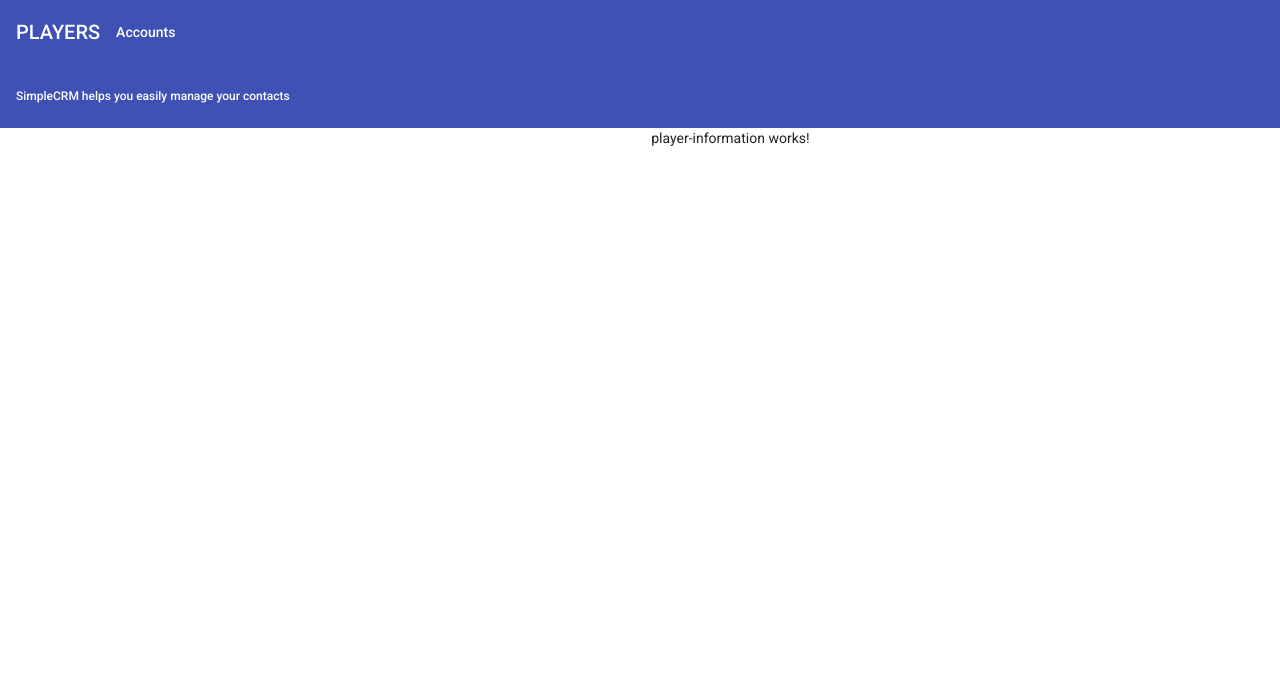
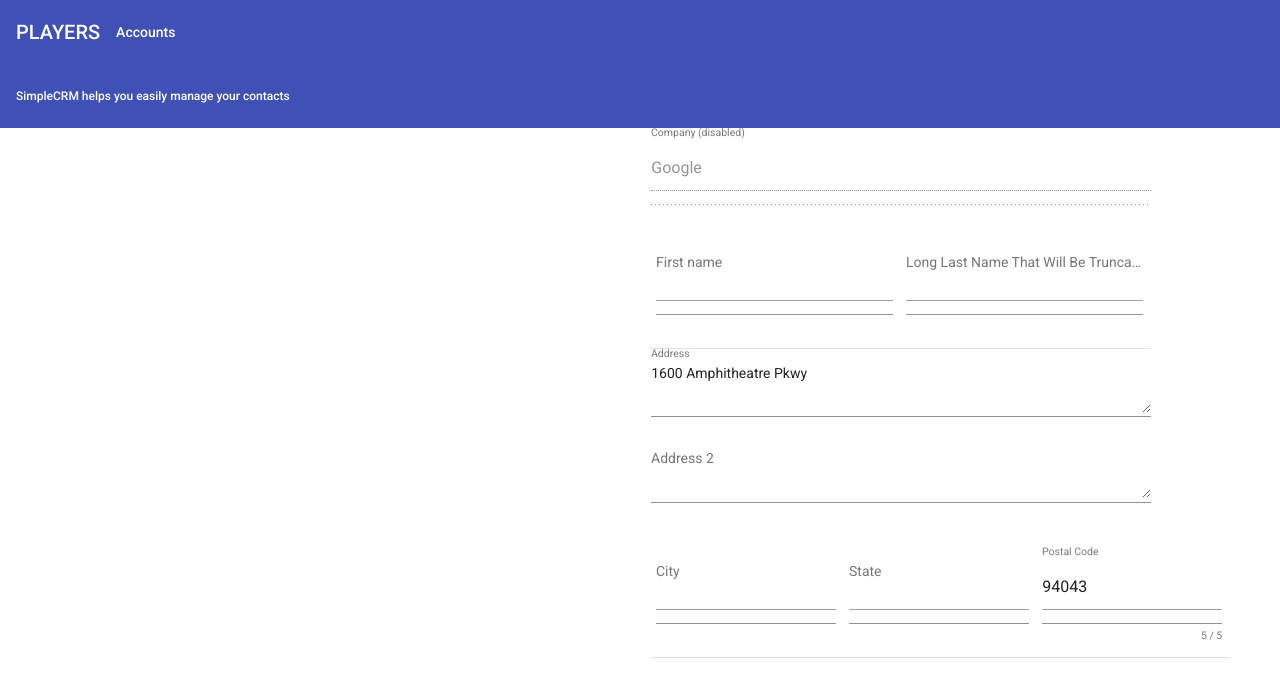
Before and after one commit to esfraner/Proyecto-Integrado, an Angular app in the folder Cliente/: page / in a window 1280 px wide. Shown: the top 678 px of the page. Built offline with nearby package versions, Linux system fonts and the light colour scheme; no server answers.

Commit message:
feat(player-info): added form module

```diff
--- a/Cliente/src/app/app.module.ts
+++ b/Cliente/src/app/app.module.ts
@@ -10,6 +10,9 @@ import { BrowserAnimationsModule } from "@angular/platform-browser/animations";
 import { MatToolbarModule } from "@angular/material/toolbar";
 import { MatButtonModule } from "@angular/material/button";
 import { MatCardModule } from "@angular/material/card";
+import { MatInputModule } from "@angular/material/input";
+/* import {} from "@angular/material/form-field" */
+
 import { MenuNavbarComponent } from "./menu-navbar/menu-navbar.component";
 import { PlayerInformationComponent } from "./player-information/player-information.component";
 import { PlayerService } from "./player-list/player.service";
@@ -29,6 +32,7 @@ import { PlayerService } from "./player-list/player.service";
     MatCardModule,
     MatToolbarModule,
     MatButtonModule,
+    MatInputModule,
   ],
   providers: [PlayerService],
   bootstrap: [AppComponent],
--- a/Cliente/src/app/player-information/player-information.component.css
+++ b/Cliente/src/app/player-information/player-information.component.css
@@ -0,0 +1,13 @@
+.example-form {
+  min-width: 150px;
+  max-width: 500px;
+  width: 100%;
+}
+
+.example-full-width {
+  width: 100%;
+}
+
+td {
+  padding-right: 8px;
+}
--- a/Cliente/src/app/player-information/player-information.component.html
+++ b/Cliente/src/app/player-information/player-information.component.html
@@ -1 +1,66 @@
-<p>player-information works!</p>
+<form class="example-form">
+  <mat-form-field class="example-full-width">
+    <mat-label>Company (disabled)</mat-label>
+    <input matInput disabled value="Google" />
+  </mat-form-field>
+
+  <table class="example-full-width" cellspacing="0">
+    <tr>
+      <td>
+        <mat-form-field class="example-full-width">
+          <mat-label>First name</mat-label>
+          <input matInput />
+        </mat-form-field>
+      </td>
+      <td>
+        <mat-form-field class="example-full-width">
+          <mat-label>Long Last Name That Will Be Truncated</mat-label>
+          <input matInput />
+        </mat-form-field>
+      </td>
+    </tr>
+  </table>
+
+  <p>
+    <mat-form-field class="example-full-width">
+      <mat-label>Address</mat-label>
+      <textarea matInput placeholder="Ex. 100 Main St">
+1600 Amphitheatre Pkwy</textarea
+      >
+    </mat-form-field>
+    <mat-form-field class="example-full-width">
+      <mat-label>Address 2</mat-label>
+      <textarea matInput></textarea>
+    </mat-form-field>
+  </p>
+
+  <table class="example-full-width" cellspacing="0">
+    <tr>
+      <td>
+        <mat-form-field class="example-full-width">
+          <mat-label>City</mat-label>
+          <input matInput placeholder="Ex. San Francisco" />
+        </mat-form-field>
+      </td>
+      <td>
+        <mat-form-field class="example-full-width">
+          <mat-label>State</mat-label>
+          <input matInput placeholder="Ex. California" />
+        </mat-form-field>
+      </td>
+      <td>
+        <mat-form-field class="example-full-width">
+          <mat-label>Postal Code</mat-label>
+          <input
+            matInput
+            #postalCode
+            maxlength="5"
+            placeholder="Ex. 94105"
+            value="94043"
+          />
+          <mat-hint align="end">{{ postalCode.value.length }} / 5</mat-hint>
+        </mat-form-field>
+      </td>
+    </tr>
+  </table>
+</form>
```
